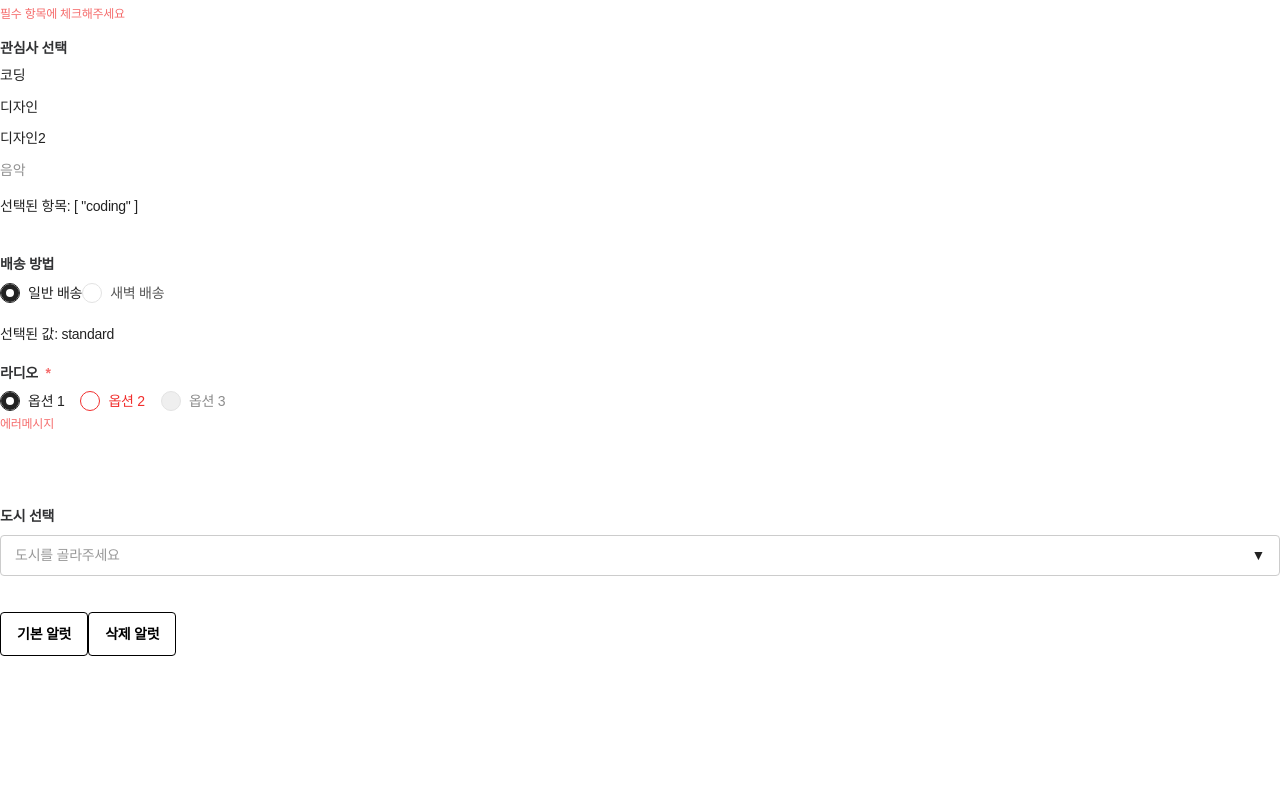
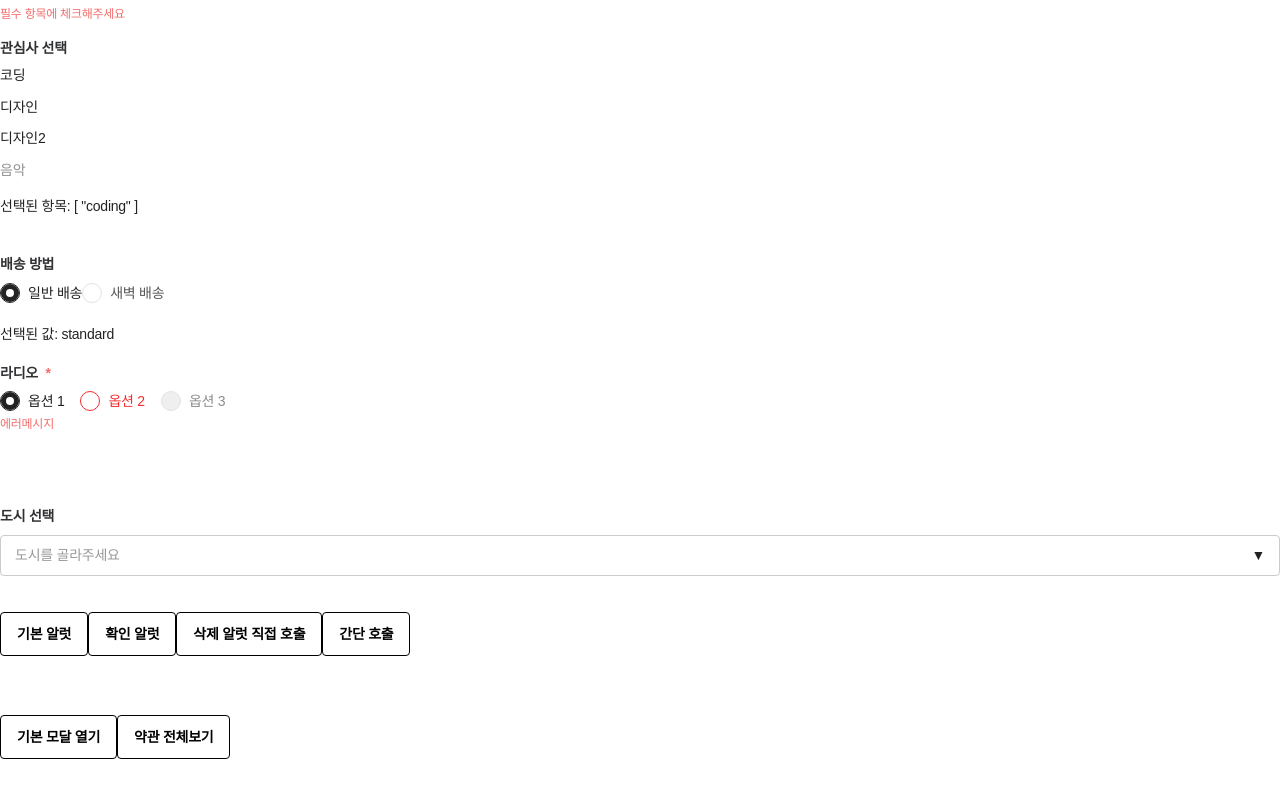
Before and after one commit to ChaeEunmii/vue-base, a Vue app: page /guide in a window 1280 px wide. Shown: the part 1175-1972 px from the top of the page. Built offline with nearby package versions, Linux system fonts and the light colour scheme; a web font is replaced by a local one.

Commit message:
alert,Dialog 추가수정

```diff
--- a/src/App.vue
+++ b/src/App.vue
@@ -18,12 +18,20 @@ const { alerts, removeAlert } = useAlertProvider()
     :showCancel="item.showCancel"
     :onConfirm="
       () => {
-        if (item.onConfirm && typeof item.onConfirm === 'function') {
+        // item(alert 객체) 안에 담긴 onConfirm이 함수인지 확인하고 실행
+        if (typeof item.onConfirm === 'function') {
           item.onConfirm()
         }
-        removeAlert()
+        removeAlert() // 실행 후 닫기
       }
     "
-    :onCancel="item.showCancel ? removeAlert : undefined"
+    :onCancel="
+      item.showCancel
+        ? () => {
+            item.onCancel?.() // 혹시 취소 시 할 일이 따로 정의되어 있다면 실행
+            removeAlert() // 그리고 닫기
+          }
+        : undefined
+    "
   />
 </template>
--- a/src/components/common/block/Dialog.vue
+++ b/src/components/common/block/Dialog.vue
@@ -31,10 +31,12 @@ watch(
     if (newVal) {
       updateVh()
       window.addEventListener('resize', updateVh)
-      document.body.style.overflow = 'hidden' // 스크롤 잠금
+      // body 대신 html(documentElement)에 클래스 주입
+      document.documentElement.classList.add('no-scroll')
     } else {
       window.removeEventListener('resize', updateVh)
-      document.body.style.overflow = '' // 스크롤 해제
+      // 닫힐 때 클래스 제거
+      document.documentElement.classList.remove('no-scroll')
     }
   },
   { immediate: true }
@@ -42,7 +44,8 @@ watch(
 
 onUnmounted(() => {
   window.removeEventListener('resize', updateVh)
-  document.body.style.overflow = ''
+  // 컴포넌트가 파괴될 때 혹시 남아있을지 모를 클래스 확실히 제거
+  document.documentElement.classList.remove('no-scroll')
 })
 </script>
 
@@ -70,7 +73,7 @@ onUnmounted(() => {
           </button>
 
           <div v-if="$slots.navBar" class="nav-bar">
-            <slot name="navBar" />
+            <slot name="navBar"></slot>
           </div>
 
           <div
@@ -81,11 +84,11 @@ onUnmounted(() => {
               props.bodyClassName,
             ]"
           >
-            <slot />
+            <slot></slot>
           </div>
 
           <div v-if="$slots.footer" class="footer">
-            <slot name="footer" />
+            <slot name="footer"></slot>
           </div>
         </div>
       </div>
--- a/src/hooks/useAlert.js
+++ b/src/hooks/useAlert.js
@@ -29,6 +29,7 @@ export const useAlertProvider = () => {
         onConfirm: args[2],
         showCancel: args[3],
         labelProps: args[4],
+        onCancel: args[5],
       })
     }
   }
--- a/src/views/guide/GuideView.vue
+++ b/src/views/guide/GuideView.vue
@@ -11,6 +11,7 @@ import {
   RadioGroup,
   CheckboxGroup,
   Select,
+  Dialog,
 } from '@/components/common'
 import { useAlert } from '@/hooks/useAlert'
 
@@ -71,6 +72,10 @@ const handleConfirmAlert = () => {
     labelProps: { confirm: '확인', cancel: '취소' },
   })
 }
+
+//  다이알로그
+const isModalOpen = ref(false)
+const isFullModal = ref(false)
 </script>
 
 <template>
@@ -206,8 +211,30 @@ const handleConfirmAlert = () => {
   <br />
   <div class="p-20">
     <Button @click="handleSimpleAlert">기본 알럿</Button>
-    <Button @click="handleConfirmAlert">삭제 알럿</Button>
+    <Button @click="handleConfirmAlert">확인 알럿</Button>
+    <Button
+      @click="
+        showAlert({
+          title: '알림',
+          message: '정말 삭제하시겠습니까?',
+          onConfirm: () => console.log('삭제 확정!'),
+          showCancel: true,
+          labelProps: { confirm: '삭제', cancel: '취소' },
+          // onCancel: () => console.log('취소 눌림하고 닫힐거임!'),
+        })
+      "
+    >
+      삭제 알럿 직접 호출
+    </Button>
+    <Button @click="showAlert('제목', '메시지입니다', () => console.log('확인'), true)">
+      간단 호출
+    </Button>
   </div>
+  <br />
+  <br />
+  <br />
+  <Button @click="isModalOpen = true">기본 모달 열기</Button>
+  <Button variant="secondary" @click="isFullModal = true">약관 전체보기</Button>
   <br />
   <br />
   <br />
@@ -218,8 +245,33 @@ const handleConfirmAlert = () => {
   <br />
   <br />
   <br />
-  <br />
-  <br />
-  <br />
+  <!-- 기본모달 -->
+  <Dialog :isOpen="isModalOpen" title="회원가입 완료" showClose @close="isModalOpen = false">
+    <p>회원가입이 축하드립니다! 이제 모든 서비스를 이용하실 수 있습니다.</p>
+
+    <template #footer>
+      <Button variant="primary" block @click="isModalOpen = false">확인</Button>
+    </template>
+  </Dialog>
+  <!-- maximize모달 -->
+  <Dialog
+    :isOpen="isFullModal"
+    title="서비스 이용약관"
+    maximize
+    showClose
+    @close="isFullModal = false"
+  >
+    <template #navBar>
+      <div class="custom-nav">이전으로</div>
+    </template>
+
+    <div class="terms-content">
+      <p>매우 긴 약관 내용...</p>
+    </div>
+
+    <template #footer>
+      <Button variant="primary" block @click="isFullModal = false">동의하고 닫기</Button>
+    </template>
+  </Dialog>
 </template>
 <style lang="scss" scoped></style>
```
